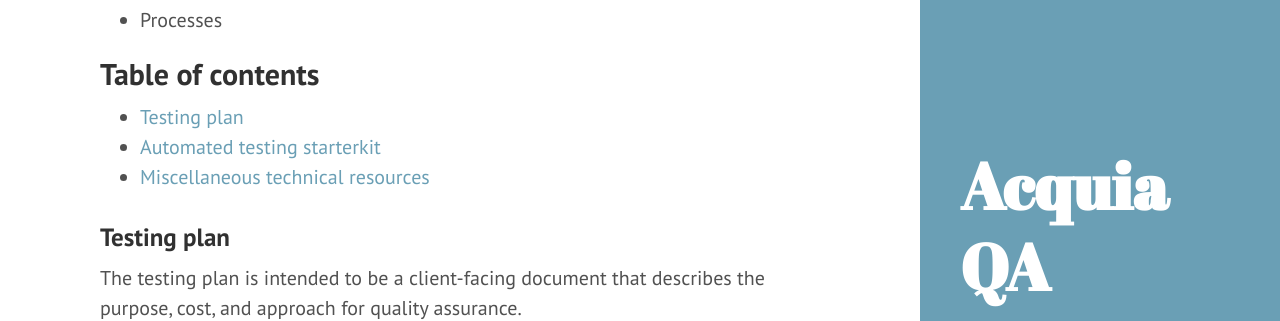
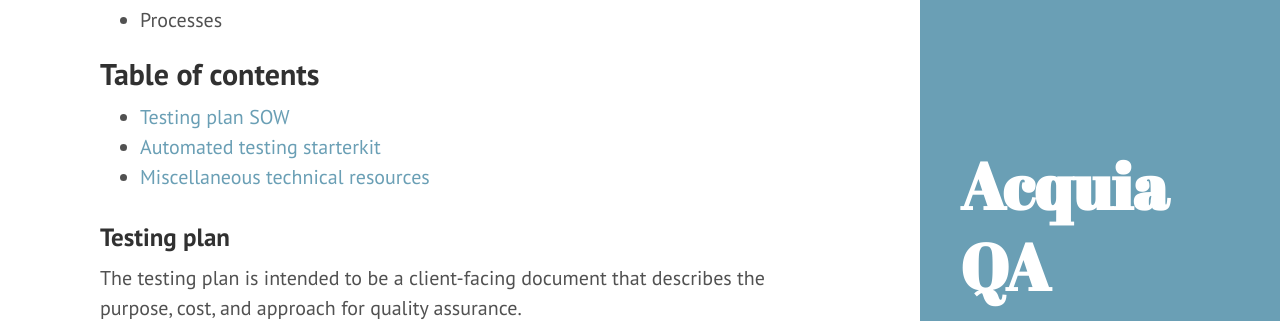
Before and after one commit to unn/acquia-qa, a Jekyll site: the page built from _posts/2014-03-28-welcome.md, in a window 1280 px wide and 900 px high. Shown: the part 363-684 px from the top of the window. Built offline with Jekyll 4.4.1, drawn with Linux system fonts in a browser that asks for light colours; Markdown is read by kramdown in place of the engine named in the settings.

Commit message:
Adding the word SOW.

```diff
--- a/_posts/2014-03-28-welcome.md
+++ b/_posts/2014-03-28-welcome.md
@@ -12,7 +12,7 @@ This project is intended provide guidelines for Quality Assurance on Acquia proj
 * Processes
 
 ## Table of contents
-* [Testing plan](#testing-plan)
+* [Testing plan SOW](#testing-plan)
 * [Automated testing starterkit](#starterkit)
 * [Miscellaneous technical resources](http://unn.github.io/acquiaqa/2014/03/28/interesting-code/)
 
```
